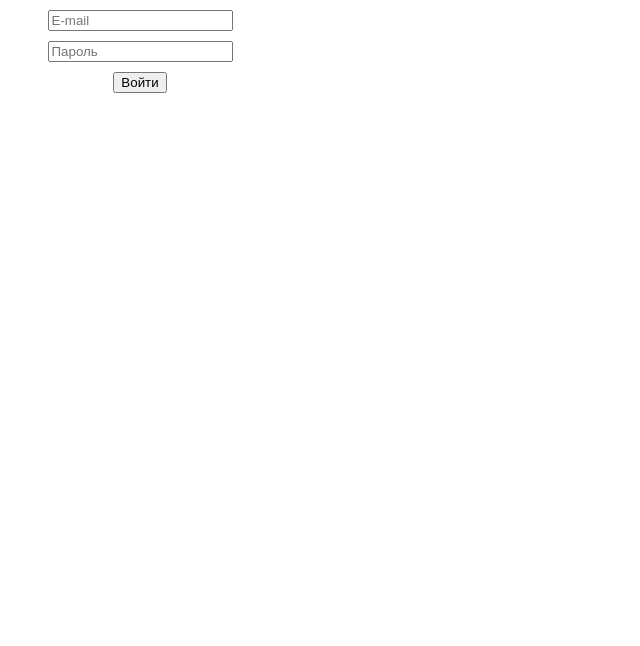
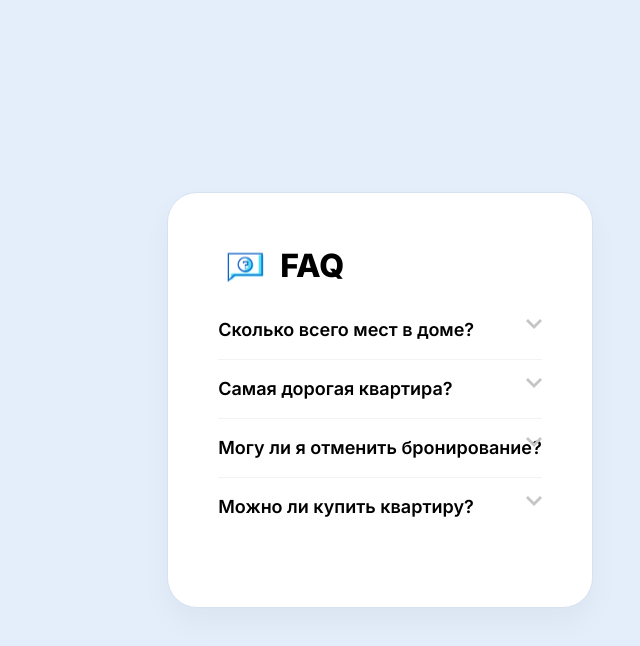
Before and after one commit to Koleneko/react-study, a React (Create React App) app: page / in a window 1280 px wide. Shown: the top 646 px of the page, without its empty margins (260-900 px from the left). Built offline with nearby package versions, Linux system fonts and the light colour scheme.

Commit message:
Выполнил задание 3

```diff
--- a/src/index.js
+++ b/src/index.js
@@ -3,7 +3,8 @@ import ReactDOM from "react-dom";
 import "./index.css";
 
 // import App from "./tutorial-1/App";
-import App from "./tutorial-2/App";
+// import App from "./tutorial-2/App";
+import App from "./tutorial-3/App";
 
 ReactDOM.render(
   <React.StrictMode>
--- /dev/null
+++ b/src/tutorial-3/App.js
@@ -0,0 +1,64 @@
+import "./style.css";
+import { useState } from "react";
+
+const Faq = () => {
+  const tabs = [
+    {
+      id: 1,
+      title: "Сколько всего мест в доме?",
+      description:
+        "Lorem ipsum dolor sit amet consectetur adipisicing elit. Non quos nemo corporis velit culpa veritatis asperiores deserunt, commodi ipsum at? Esse quibusdam dignissimos recusandae enim. Eaque expeditaeum provident totam!",
+    },
+    {
+      id: 2,
+      title: "Самая дорогая квартира?",
+      description:
+        "Lorem ipsum dolor sit amet consectetur adipisicing elit. Maxime fuga deserunt aliquid voluptatum ad, molestiae dicta officiis animi ummollitia, reiciendis a cum ratione veritatis cupiditate voluptatem.Consectetur, exercitationem magnam.",
+    },
+    {
+      id: 3,
+      title: "Могу ли я отменить бронирование?",
+      description:
+        "Да, вы можете отменить забронированную квартиру в течение 3 дней.",
+    },
+    {
+      id: 4,
+      title: "Можно ли купить квартиру?",
+      description:
+        "Lorem ipsum dolor sit amet consectetur adipisicing elit. Est commodi itaque ratione voluptatem dolores iusto aperiam adipisci incidunt perspiciatis ullam! Repellat accusamus rerum excepturi minus delectus? Consequatur libero nemo alias.",
+    },
+  ];
+
+  const [activeId, setActiveId] = useState(null);
+
+  const handleTabChange = (event) => {
+    if (parseInt(event.target.htmlFor) === activeId) {
+      setActiveId(null);
+    } else {
+      setActiveId(parseInt(event.target.htmlFor));
+    }
+  };
+
+  return (
+    <div id="app">
+      <div className="app-container">
+        <h1 className="app-title">FAQ</h1>
+        <div className="app-tabs">
+          {tabs.map((x) => (
+            <div className={x.id === activeId ? "tab active" : "tab"} key={x.id}>
+              <input id={x.id} type="checkbox" name="tabs" />
+              <label htmlFor={x.id} onClick={handleTabChange}>
+                {x.title}
+              </label>
+              {x.id === activeId && <p>{x.description}</p>}
+            </div>
+          ))}
+        </div>
+      </div>
+    </div>
+  );
+};
+
+export default function App() {
+  return <Faq />;
+}
--- /dev/null
+++ b/src/tutorial-3/style.css
@@ -0,0 +1,114 @@
+@import url('https://fonts.googleapis.com/css2?family=Inter:wght@400;600;800&display=swap');
+
+* {
+  margin: 0;
+  padding: 0;
+  box-sizing: border-box;
+}
+
+body {
+  background-color: #e4edfa;
+  font-family: 'Inter', sans-serif;
+  font-weight: 400;
+  font-size: 14px;
+  color: #000;
+}
+
+#app {
+  display: flex;
+  justify-content: center;
+  align-items: center;
+  height: 100vh;
+}
+
+.app-container {
+  max-width: 550px;
+  padding: 53px 50px;
+  background: #ffffff;
+  border: 1px solid #d6e1f1;
+  box-shadow: 0px 15px 30px rgba(0, 0, 0, 0.04);
+  border-radius: 30px;
+}
+
+.app-title {
+  padding-left: 62px;
+  margin-bottom: 34px;
+  font-weight: 800;
+  font-size: 32px;
+  line-height: 39px;
+  background-image: url('./img/title-bg.svg');
+  background-repeat: no-repeat;
+  background-size: 54px;
+  background-position: left center;
+}
+
+/* Acordeon styles */
+.tab {
+  position: relative;
+  margin-bottom: 18px;
+  padding-bottom: 18px;
+  width: 100%;
+  overflow: hidden;
+  border-bottom: 1px solid #f3f3f3;
+}
+
+.tab:last-child {
+  border-bottom: 0;
+}
+
+.tab input {
+  position: absolute;
+  opacity: 0;
+  z-index: -1;
+}
+.tab label {
+  position: relative;
+  display: block;
+  background: #fff;
+  cursor: pointer;
+  font-weight: 600;
+  font-size: 18px;
+  line-height: 22px;
+}
+.blue label {
+  background: #2980b9;
+}
+.tab-content {
+  max-height: 0;
+  overflow: hidden;
+  -webkit-transition: max-height 0.35s;
+  -o-transition: max-height 0.35s;
+  transition: max-height 0.35s;
+}
+.tab-content p {
+  color: #6d6d6d;
+  padding: 14px 0 24px;
+  line-height: 22px;
+}
+/* :active */
+.tab.active .tab-content {
+  max-height: 100vh;
+}
+/* Icon */
+.tab label::after {
+  position: absolute;
+  content: '';
+  width: 16px;
+  height: 10px;
+  background-image: url('./img/arrow-tab.svg');
+  background-repeat: no-repeat;
+  background-position: center;
+  background-size: 16px;
+  right: 0;
+  top: 0px;
+  display: block;
+  line-height: 3;
+  text-align: center;
+  -webkit-transition: all 0.35s;
+  -o-transition: all 0.35s;
+  transition: all 0.35s;
+}
+
+.tab.active label::after {
+  transform: rotate(180deg);
+}
```
Also changed, not shown: src/tutorial-3/index.html (added, +59 -0 lines), src/tutorial-3/img/arrow-tab.svg (added), src/tutorial-3/img/title-bg.svg (added).
